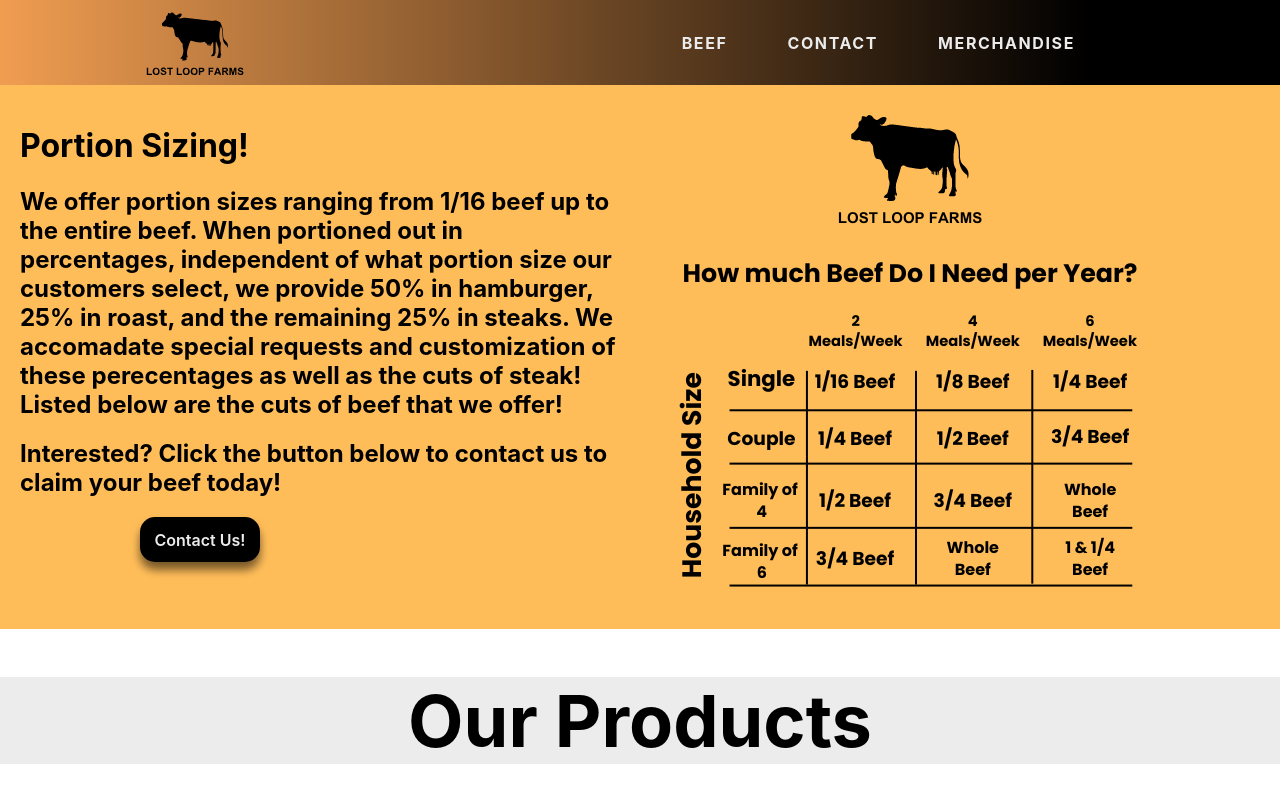
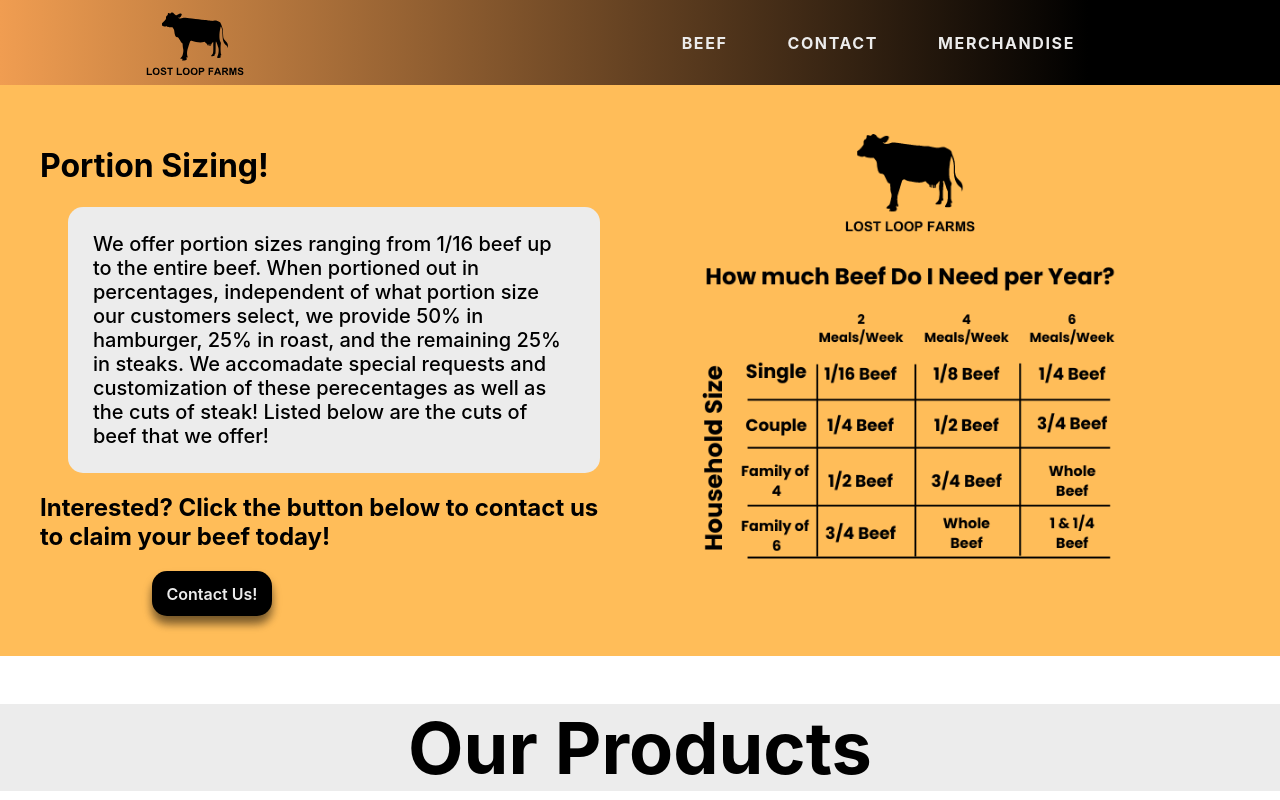
Before and after one commit to SolInvictusx/Lost-Loop, a React (Create React App) app: page /beef in a window 1280 px wide. Shown: the top 800 px of the page. Built offline with nearby package versions, Linux system fonts and the light colour scheme.

Commit message:
Update beef page

```diff
--- a/src/BeefPage/HowMuch.js
+++ b/src/BeefPage/HowMuch.js
@@ -2,9 +2,7 @@ import HowMuch from '../img/HowMuch.png';
 
 const BeefNeed = () => {
     return (
-        <div>
-            <img src={HowMuch} className='how-much' />
-        </div>
+        <img src={HowMuch} className='how-much' />
     );
 };
 
--- a/src/BeefPage/InfoSection.js
+++ b/src/BeefPage/InfoSection.js
@@ -5,7 +5,7 @@ const InfoPortion = () => {
                 <h1>
                     Portion Sizing!
                 </h1>
-                <h2>
+                <h2 className="portion">
                     We offer portion sizes ranging from 1/16 beef up to the entire beef. When portioned out in percentages, independent of what portion size our customers select, we provide
                     50% in hamburger, 25% in roast, and the remaining 25% in steaks. We accomadate special requests and customization of these perecentages as well as the cuts of steak! Listed below
                     are the cuts of beef that we offer!
--- a/src/css/styles.css
+++ b/src/css/styles.css
@@ -231,7 +231,7 @@ ul {
 .column {
     flex: 1;
     box-sizing: border-box;
-    padding: 20px;
+    padding: 40px;
     background-color: #FFBD59;
 }
 
@@ -239,6 +239,22 @@ ul {
     text-align: center;
     font-size: 72px;
     background-color: var(--mainGrey);
+}
+
+.portion {
+    margin-left: 5%;
+    font-size: 20px;
+    background-color: var(--mainGrey);
+    border-radius: 15px;
+    padding: 25px;
+    font-weight: 450;
+}
+
+.how-much {
+    height: 450px;
+    width: auto;
+    float: right;
+    margin-right: 105px;
 }
 
 .contact-btn {
```
